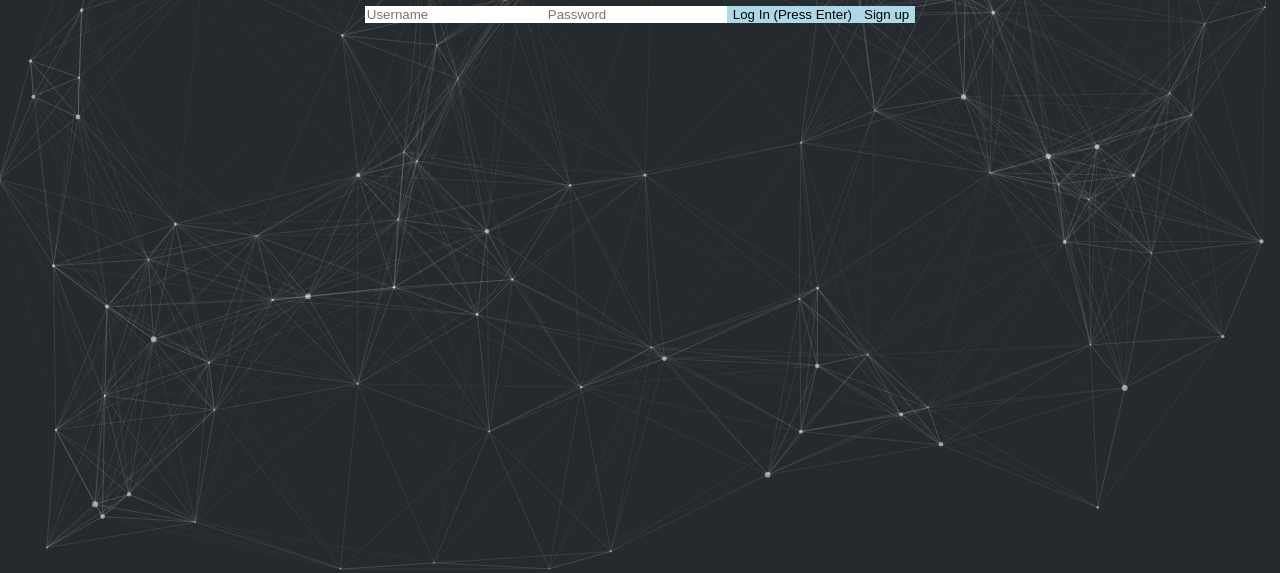
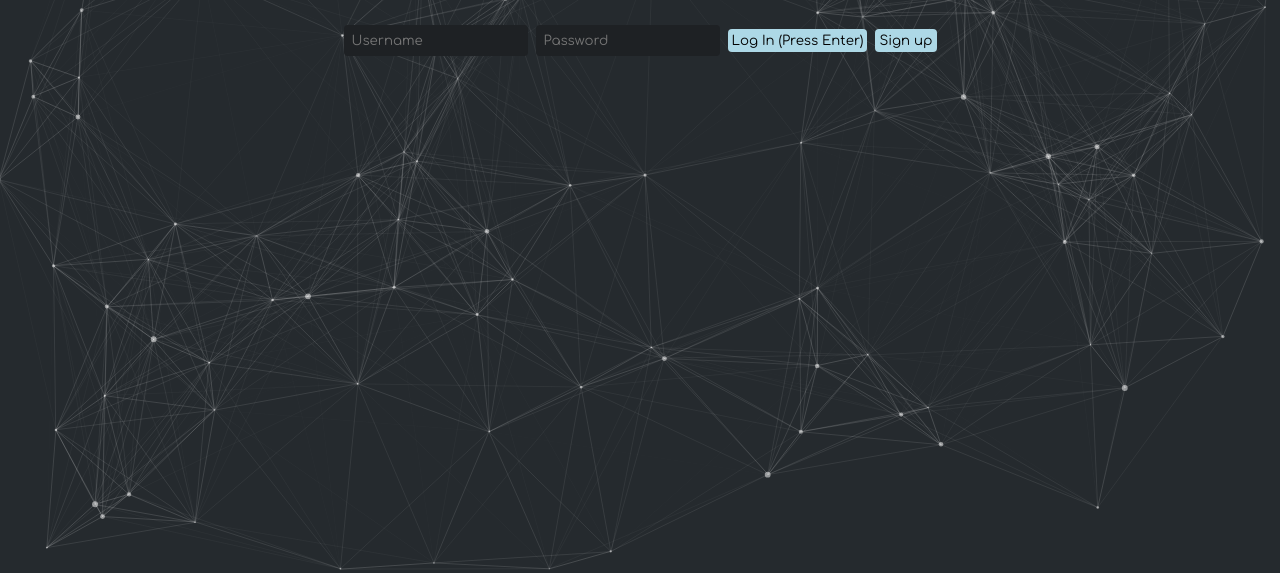
Before and after one commit to wsquarepa/MultiplayerShooter, a website: page src/public/html/index.ejs in a window 1280 px wide. Shown: the part 227-800 px from the top of the page. Drawn offline with nearby package versions, Linux system fonts and the light colour scheme; files that its build step writes are made by us from their sources; files whose address does not match are found by name.

Commit message:
changed the inputs and buttons

```diff
--- a/src/public/css/stylesheet.css
+++ b/src/public/css/stylesheet.css
@@ -6,6 +6,7 @@ body {
     background-color: #252A2E;
     color: #E0E3E7;
     font-family: 'Comfortaa';
+    line-height: 28px;
 }
 
 .middle {
@@ -31,14 +32,28 @@ a:hover {
 }
 
 input {
-    cursor: pointer;
+    cursor: text;
     border-style: none;
+    margin-left: 4px;
+    margin-right: 4px;
+    background-color: #1e2124;
+    border-radius: 4px;
+    padding: 8px;
+    color: #E0E3E7;
+    font-weight: 500;
+    font-family: 'Comfortaa';
+    outline: none;
 }
 
 button {
     color: black;
     background-color: lightblue;
     border-style: none;
+    padding: 4px;
+    margin-left: 4px;
+    margin-right: 4px;
+    border-radius: 4px;
+    font-family: 'Comfortaa';
 }
 
 button:hover {
```
Also changed, not shown: 1 other file.
